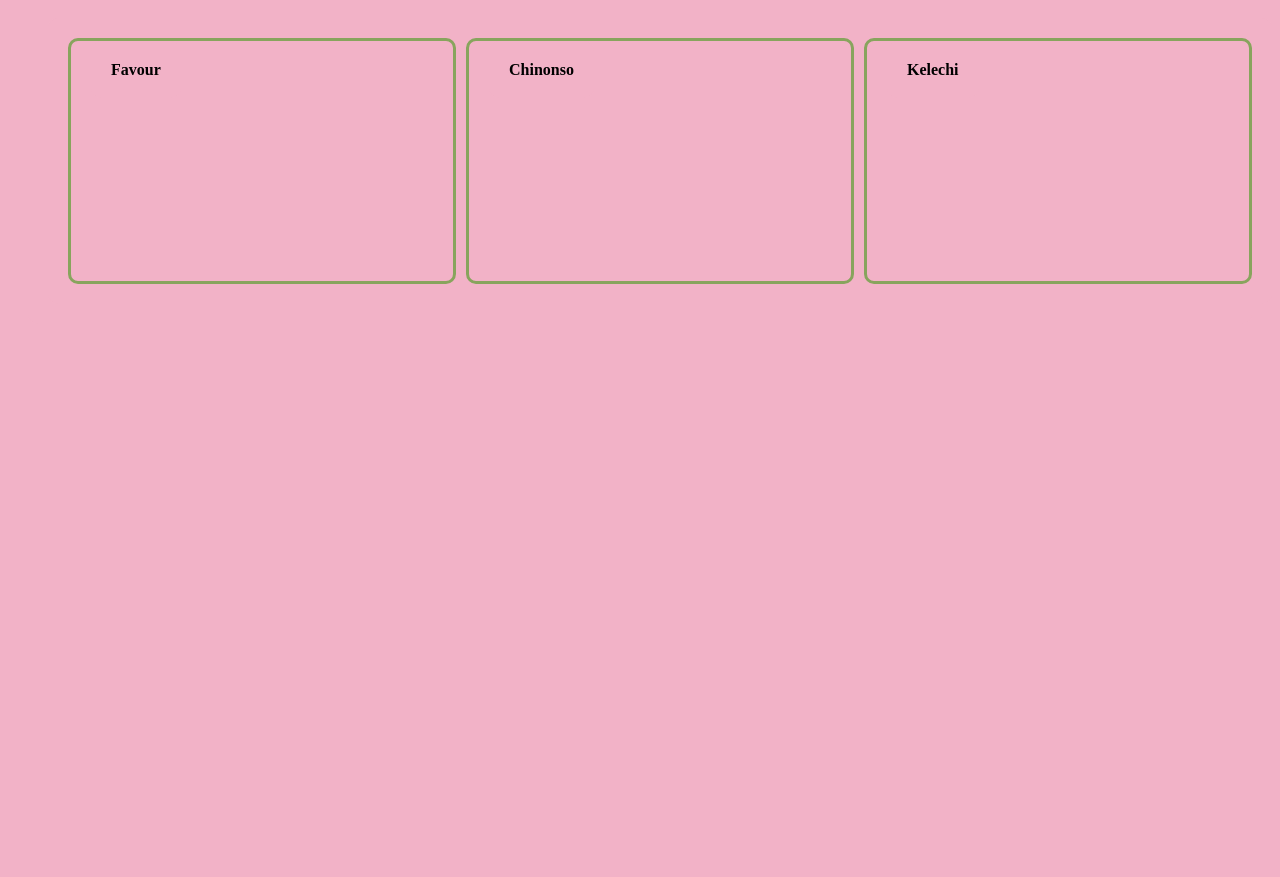
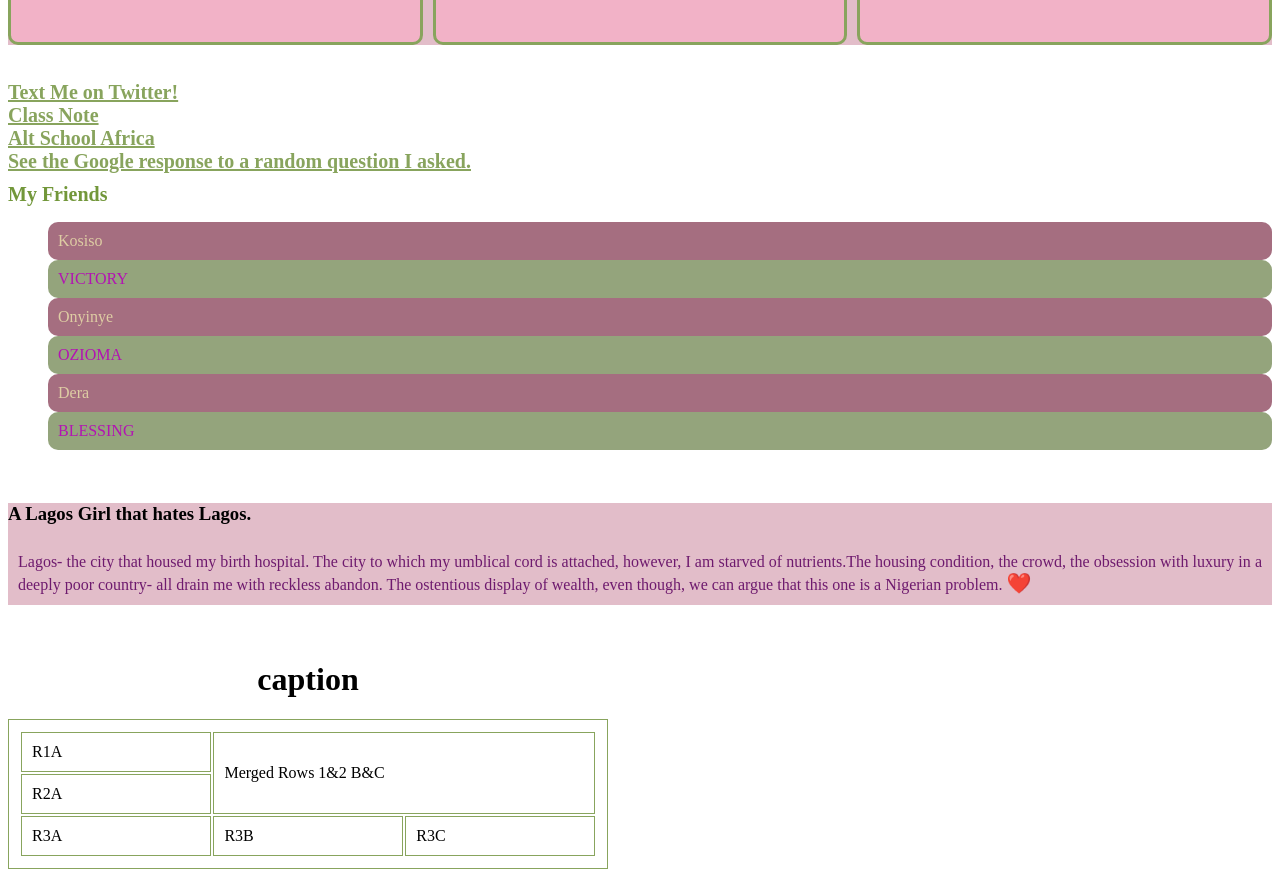
Before and after one commit to Adaugogo/ALT__-SCHOOL, a plain HTML site: page grid.html in a window 1280 px wide. Shown: the part 692-1569 px from the top of the page. Before the commit the page ends 1044 px from the top, so only its background shows below. Drawn offline with Linux system fonts and the light colour scheme.

Commit message:
More Practice with CSS

```diff
--- a/grid.html
+++ b/grid.html
@@ -21,7 +21,7 @@
         staying in these cities is a top choice for me as they house 2 of the
         top universities and this will be helpful if I feel like the timing is
         right to get my second degree. Ibadan is in the lead cause in addition,
-        they have a program in Immunology and it is one train awway from Lagos
+        they have a program in Immunology and it is one train away from Lagos
         where my family home is.
       </p>
     </section>
@@ -31,13 +31,65 @@
       <div class="gridclass"><strong>Kelechi</strong></div>
     </section>
   </body>
-  <br><br><br>
+  <br /><br /><br />
 
-  <h1 >CSS Flexbox Practice</h1>
+  <h1>CSS Flexbox Practice</h1>
   <section class="flex">
     <div class="flexitem"><strong>Favour</strong></div>
     <div class="flexitem"><strong>Chinonso</strong></div>
     <div class="flexitem"><strong>Kelechi</strong></div>
   </section>
+  <br /><br />
+  <a href="https://x.com/bigbangbioinfo">Text Me on Twitter!</a>
+  <br />
+  <a href="karatu.oluwasetemi.dev">Class Note</a>
+  <br />
+  <a href="https://learn.altschoolafrica.com/lessons/week-3-103/"
+    >Alt School Africa</a
+  >
+  <br />
+  <a
+    href="https://www.google.com/search?q=how+can+i+link+a+webpage+in+html+without+adding+https&oq=how+can+I+link+a+webpage+in+html+without+adding+http&gs_lcrp=EgZjaHJvbWUqBwgBECEYoAEyBggAEEUYOTIHCAEQIRigATIHCAIQIRigAdIBCTIxMTcxajBqN6gCALACAA&sourceid=chrome&ie=UTF-8"
+    >See the Google response to a random question I asked.</a
+  >
+  <br />
+  <lh>My Friends</lh>
+  <ol>
+    <li>Kosiso</li>
+    <li>Victory</li>
+    <li>Onyinye</li>
+    <li>Ozioma</li>
+    <li>Dera</li>
+    <li>Blessing</li>
+  </ol>
+  <br />
+  <section>
+    <h3>A Lagos Girl that hates Lagos.</h3>
+    <p class="writing">
+      Lagos- the city that housed my birth hospital. The city to which my
+      umblical cord is attached, however, I am starved of nutrients.The housing
+      condition, the crowd, the obsession with luxury in a deeply poor country-
+      all drain me with reckless abandon. The ostentious display of wealth, even
+      though, we can argue that this one is a Nigerian problem.
+    </p>
+    </section>
+    <br>
+
+    <table >
+      <caption>
+          <h1>caption</h1>
+      </caption>
+      <tr>
+          <td>R1A</td>
+          <td rowspan="2" colspan="2">Merged Rows 1&2 B&C</td>
+      </tr>
+      <tr>
+          <td>R2A</td>
+      </tr>
+      <tr>
+          <td>R3A</td>
+          <td>R3B</td>
+          <td>R3C</td>
+  </table>
 
 </html>
--- a/grids.css
+++ b/grids.css
@@ -13,7 +13,9 @@ h4 {
   font-size: 20px;
   font-weight: bold;
   color: #88a45d;
-  flex-wrap: wrap;
+  padding: 0px;
+  margin-top:10px;
+  margin-bottom: 0px;
 }
 p {
   font-size: 16px;
@@ -37,9 +39,78 @@ p {
   border-radius: 10px;
   border: 3px solid #88a45d;
 }
-*{
-  background-color: #f2b2c7;
-  padding: 20px;
+[href="https://x.com/bigbangbioinfo"] {
+  color: #88a45d;
+  font-size: 20px;
+  font-weight: bold;
+}
+[href^="karatu"] {
+  color: #88a45d;
+  font-size: 20px;
+  font-weight: bold;
+}
+
+[href$="/"] {
+  color: #88a45d;
+  font-size: 20px;
+  font-weight: bold;
+}
+[href*="UTF"] {
+  color: #88a45d;
+  font-size: 20px;
+  font-weight: bold;
+}
+/* p:hover{
+  background-color: #bfd1a3;
+  color: #be48be;
   border-radius: 10px;
-  border: 3px;
+  padding: 10px;
+} */
+a:visited {
+  color: #872968;
 }
+li:nth-child(even)  {
+  background-color: #94a47c;
+  color: #b313b3;
+  border-radius: 10px;
+  padding: 10px;
+  text-transform: uppercase;
+}
+p::after, h4::after{
+  content: "❤️";
+  font-size: 20px;
+  display: inline-block
+}
+*::selection {
+  background-color: #2f6a78;
+  color: #fff;
+}
+div strong,ol li{
+  background-color: #a56e80;
+  padding: 10px;
+  border-radius: 10px;
+  color: #decda3;
+  list-style: none;
+}
+a ~lh{
+  color: #72973a;
+  font-size: 20px;
+  font-weight: bold;
+  display: block;
+  margin-top: 10px;
+}
+section {
+  background-color: #e2bdc9;
+ .writing{
+  color: #6e1a6e;
+ }
+ :hover {
+  background-color: #ca1853;
+}
+}
+table:has(caption), th, td {
+  border: 1px solid #88a45d;
+  padding: 10px;
+  width: 600px;
+
+}
```
